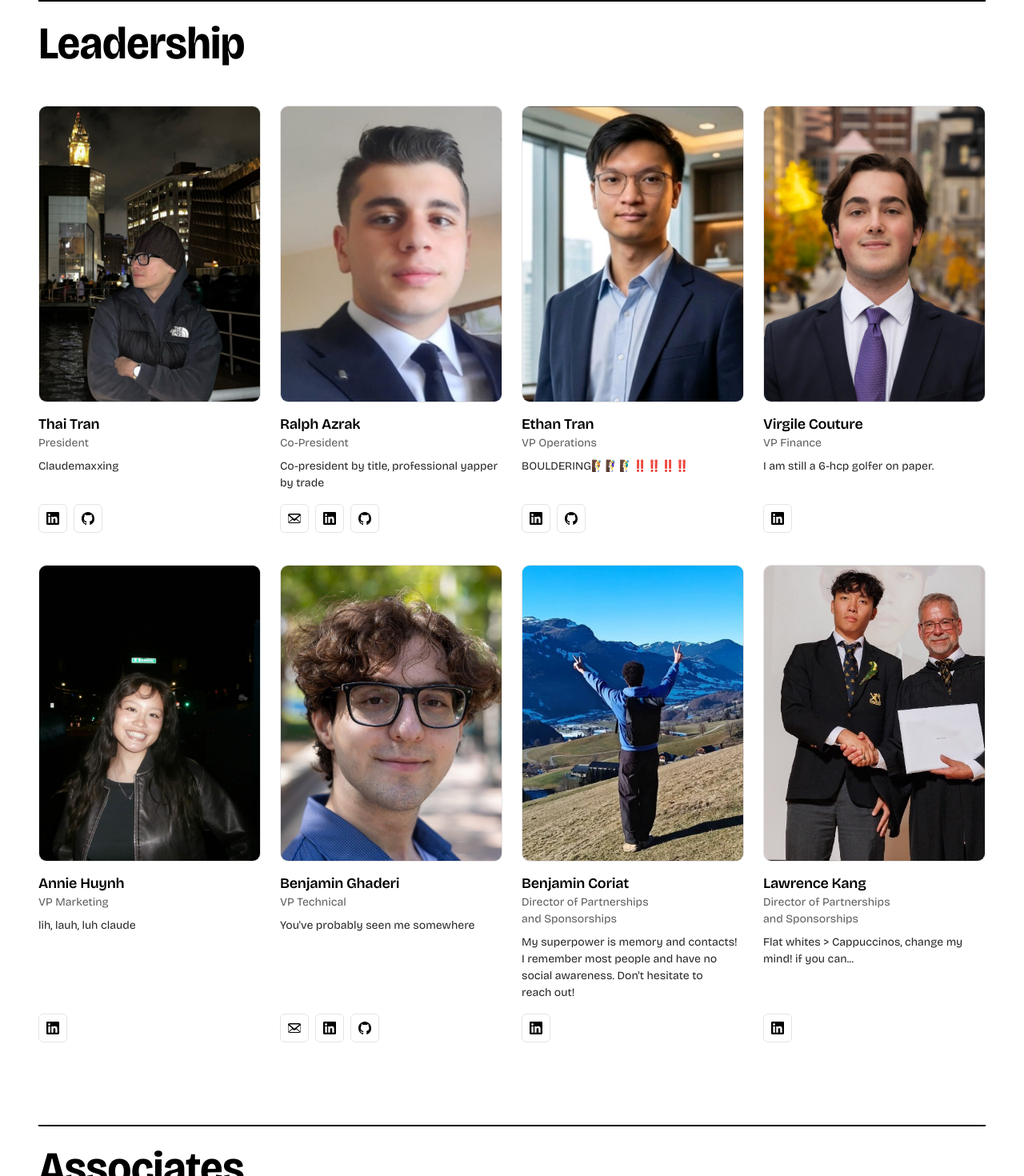
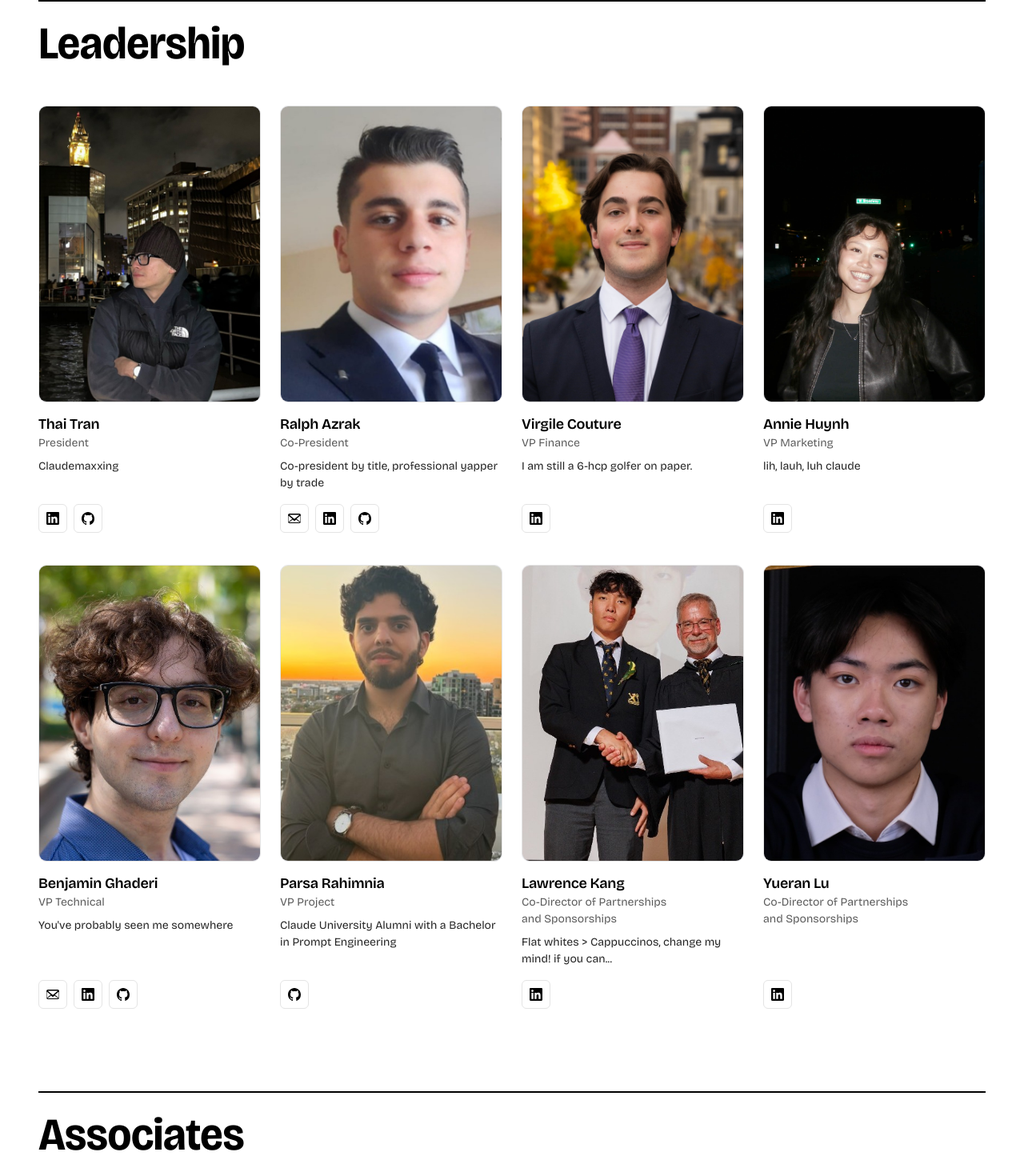
Before and after one commit to CBC-Mcgill/CBC-website, a Next.js app: page /people in a window 1280 px wide. Shown: the part 360-1830 px from the top of the page at 80% size. Built offline with nearby package versions, Linux system fonts and the light colour scheme.

Commit message:
feat(people): update the roster

```diff
--- a/data/people.ts
+++ b/data/people.ts
@@ -9,7 +9,7 @@ export const leadership: Person[] = [
     linkedin: "https://www.linkedin.com/in/thai-tran-minh/",
     github: "https://github.com/thaimtl/",
   },
-    {
+  {
     name: "Ralph Azrak",
     role: "Co-President",
     tagline:
@@ -18,14 +18,6 @@ export const leadership: Person[] = [
     email: "ralph.azrak@mail.mcgill.ca",
     linkedin: "https://www.linkedin.com/in/ralph-azrak/",
     github: "https://github.com/RalphAzrak",
-  },
-  {
-    name: "Ethan Tran",
-    role: "VP Operations",
-    tagline: "BOULDERING🧗🧗‍♀️🧗‍♂️‼️‼️‼️‼️",
-    photo: "assets/people/ethan.png",
-    linkedin: "https://www.linkedin.com/in/-ethantran-/",
-    github: "https://github.com/tran-ethan",
   },
   {
     name: "Virgile Couture",
@@ -53,30 +45,28 @@ export const leadership: Person[] = [
     github: "https://github.com/BenGhad/",
   },
   {
-    name: "Benjamin Coriat",
-    role: "Director of Partnerships and Sponsorships",
-    tagline:
-      "My superpower is memory and contacts! I remember most people and have no social awareness. Don't hesitate to reach out!",
-    photo: "assets/people/BenjiCoriat.png",
-    linkedin: "https://www.linkedin.com/in/benjamin-coriat-763a9819a/",
+    name: "Parsa Rahimnia",
+    role: "VP Project",
+    tagline: "Claude University Alumni with a Bachelor in Prompt Engineering",
+    photo: "assets/people/ParsaRahimnia.jpeg",
+    github: "https://github.com/ParseDotEXE",
   },
   {
     name: "Lawrence Kang",
-    role: "Director of Partnerships and Sponsorships",
+    role: "Co-Director of Partnerships and Sponsorships",
     tagline: "Flat whites > Cappuccinos, change my mind! if you can...",
     photo: "assets/people/LawrenceKang.jpeg",
     linkedin: "https://www.linkedin.com/in/lawrence-kang-589b63175/",
   },
+  {
+    name: "Yueran Lu",
+    role: "Co-Director of Partnerships and Sponsorships",
+    photo: "assets/people/YueranLu.png",
+    linkedin: "https://www.linkedin.com/in/yueranlu05/",
+  },
 ];
 
 export const associates: Person[] = [
-  {
-    name: "Parsa Rahimnia",
-    role: "Tech Lead",
-    tagline: "Claude University Alumni with a Bachelor in Prompt Engineering",
-    photo: "assets/people/ParsaRahimnia.jpeg",
-    github: "https://github.com/ParseDotEXE",
-  },
   {
     name: "Adyan Ullah",
     role: "Associate Workshop",
@@ -123,31 +113,6 @@ export const associates: Person[] = [
     github: "https://github.com/Lucasvngpl",
   },
   {
-    name: "Mubeen Mohammed",
-    role: "Technical Associate",
-    tagline: "CS + ML nerd who unwinds with manga and squash.",
-    photo: "assets/people/MubeenMohammed.jpeg",
-    email: "mubeen.mohammed@mail.mcgill.ca",
-    linkedin: "https://www.linkedin.com/in/mubeen12",
-    github: "https://github.com/mubeenmohammed",
-  },
-  {
-    name: "Joshua Zhou",
-    role: "Associate",
-    tagline: "I max out my Claude Pro usage at least once a day.",
-    photo: "assets/people/joshua.jpg",
-    linkedin: "https://www.linkedin.com/in/joshuazhou1/",
-    github: "https://github.com/joshuazhou744",
-  },
-  {
-    name: "Julien Yang",
-    role: "Associate",
-    tagline: "Building a vertical AI B2B SaaS startup.",
-    photo: "assets/people/JulienYang.jpeg",
-    linkedin: "https://www.linkedin.com/in/julienyang12/",
-    github: "https://github.com/forknay",
-  },
-    {
     name: "Giacomo Ridolfi",
     role: "Associate",
     tagline: "Hi I’m Giacomo, I am a 4th year engineering student at McGill.",
```
Also changed, not shown: public/assets/people/YueranLu.png (added).
